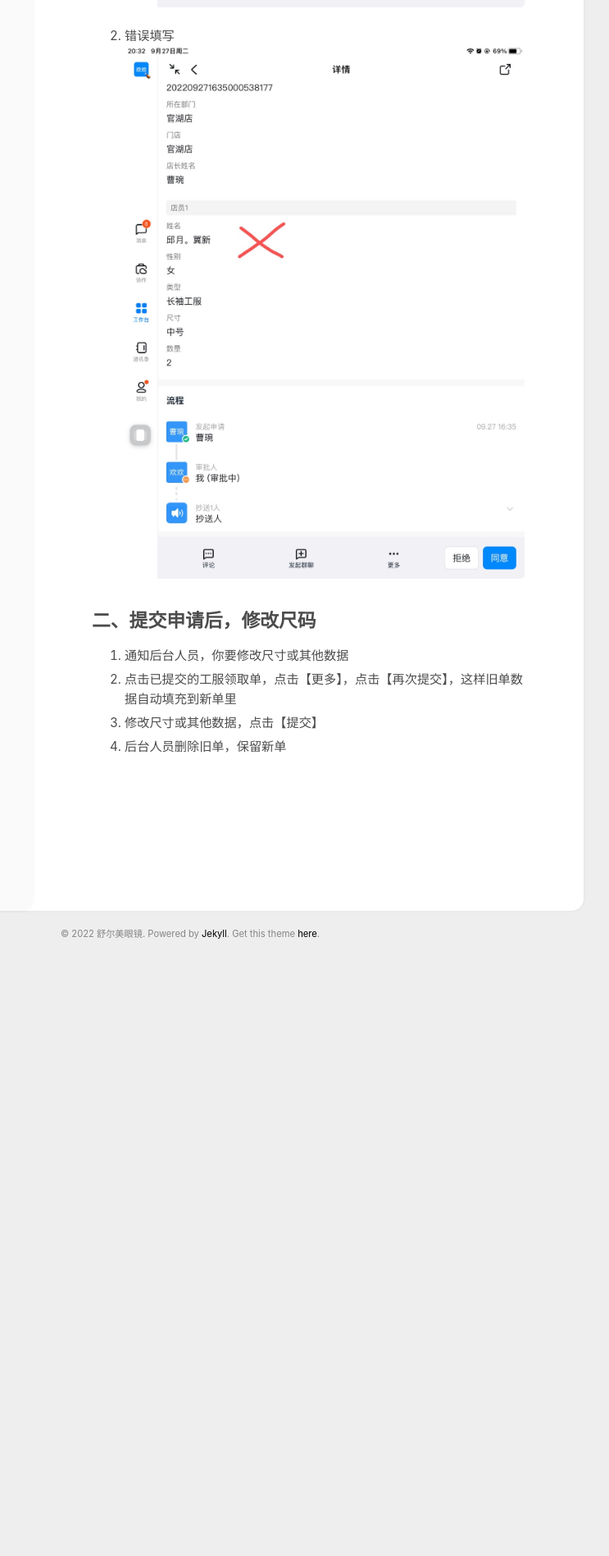
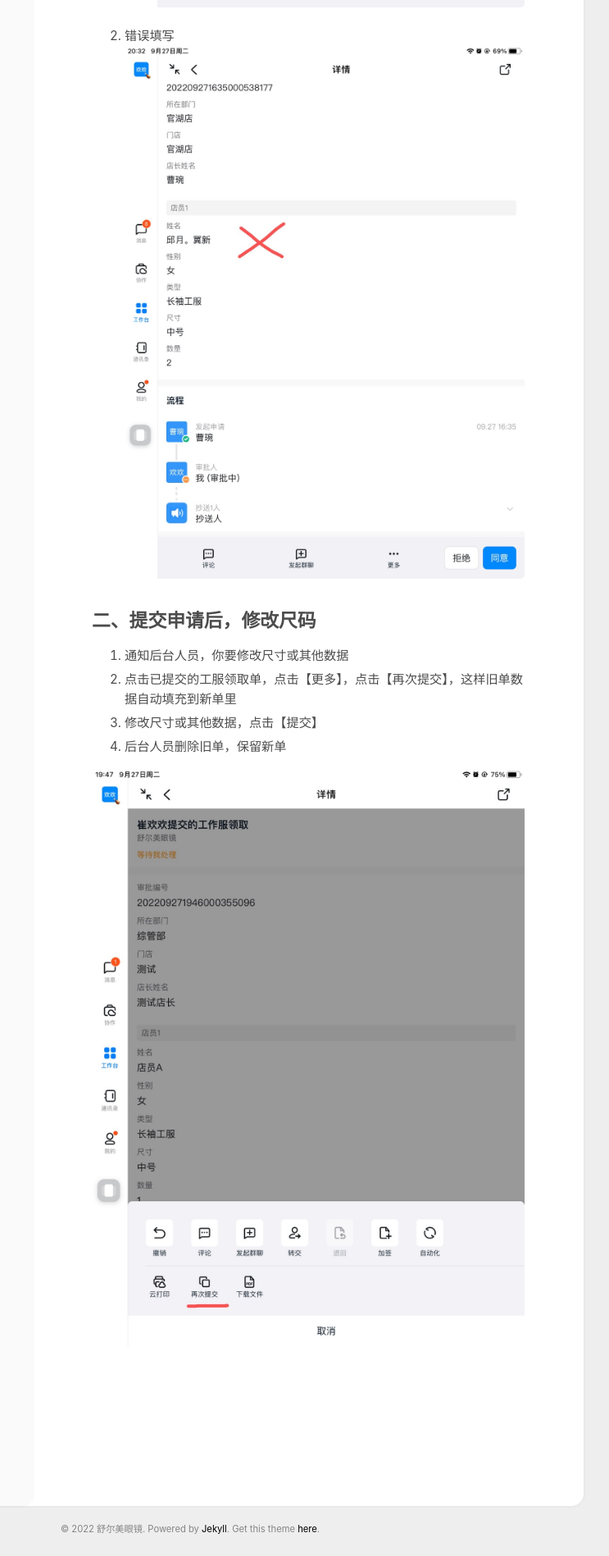
Before and after one commit to cuihuanhuan/cuihuanhuan.github.io, a Jekyll site: the page built from _posts/2022-09-27-【钉钉】工作服领取.md, in a window 1280 px wide. Shown: the part 989-2887 px from the top of the page at 82% size, without its empty margins (408-1151 px from the left). Built offline with Jekyll 4.4.1, drawn with Linux system fonts in a browser that asks for light colours; before the commit the page ends 2160 px from its top, so only the background shows below that.

Commit message:
Update 2022-09-27-【钉钉】工作服领取.md

```diff
--- a/_posts/2022-09-27-【钉钉】工作服领取.md
+++ b/_posts/2022-09-27-【钉钉】工作服领取.md
@@ -17,3 +17,5 @@ category: DingDing
 2. 点击已提交的工服领取单，点击【更多】，点击【再次提交】，这样旧单数据自动填充到新单里
 3. 修改尺寸或其他数据，点击【提交】
 4. 后台人员删除旧单，保留新单
+
+![edit](/images/FFF66AB8-90B2-4106-AD2E-E1D1AAFAEACB.jpeg)
```
